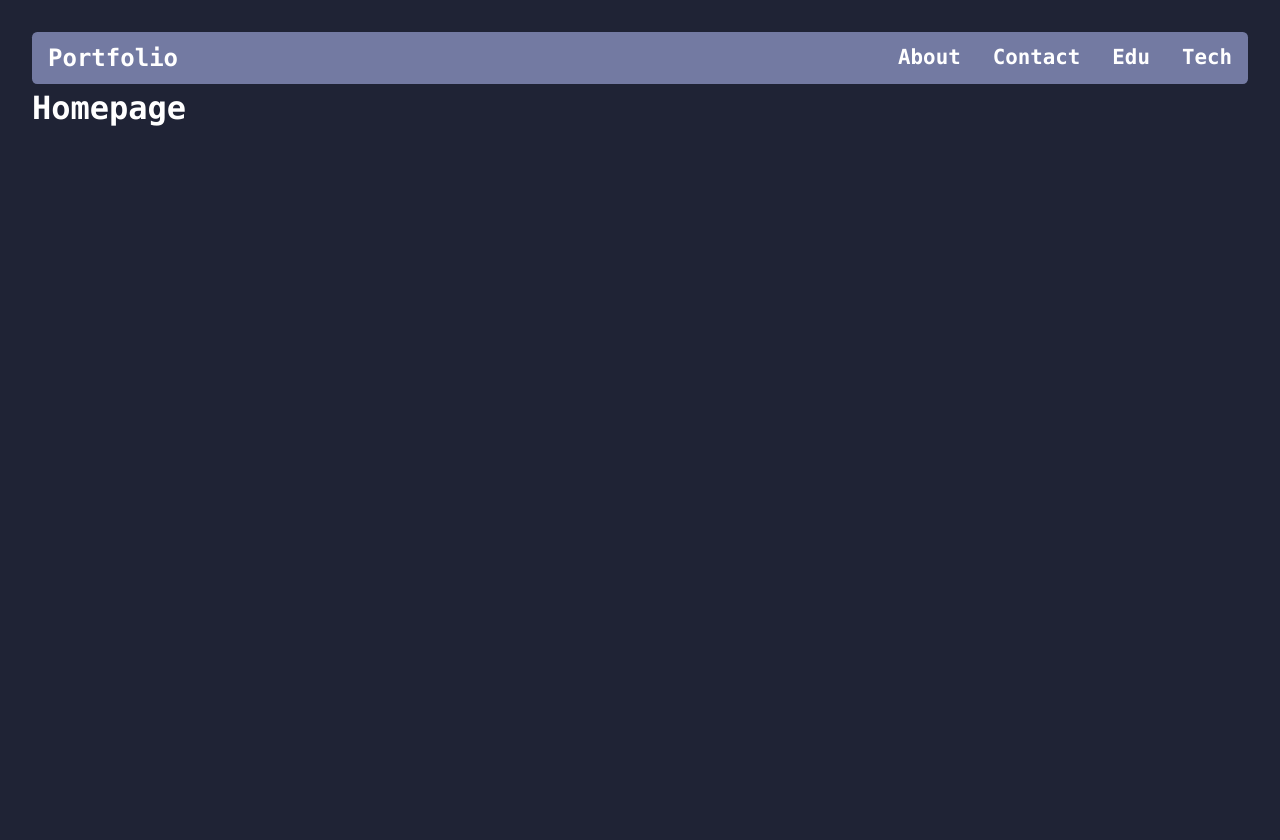
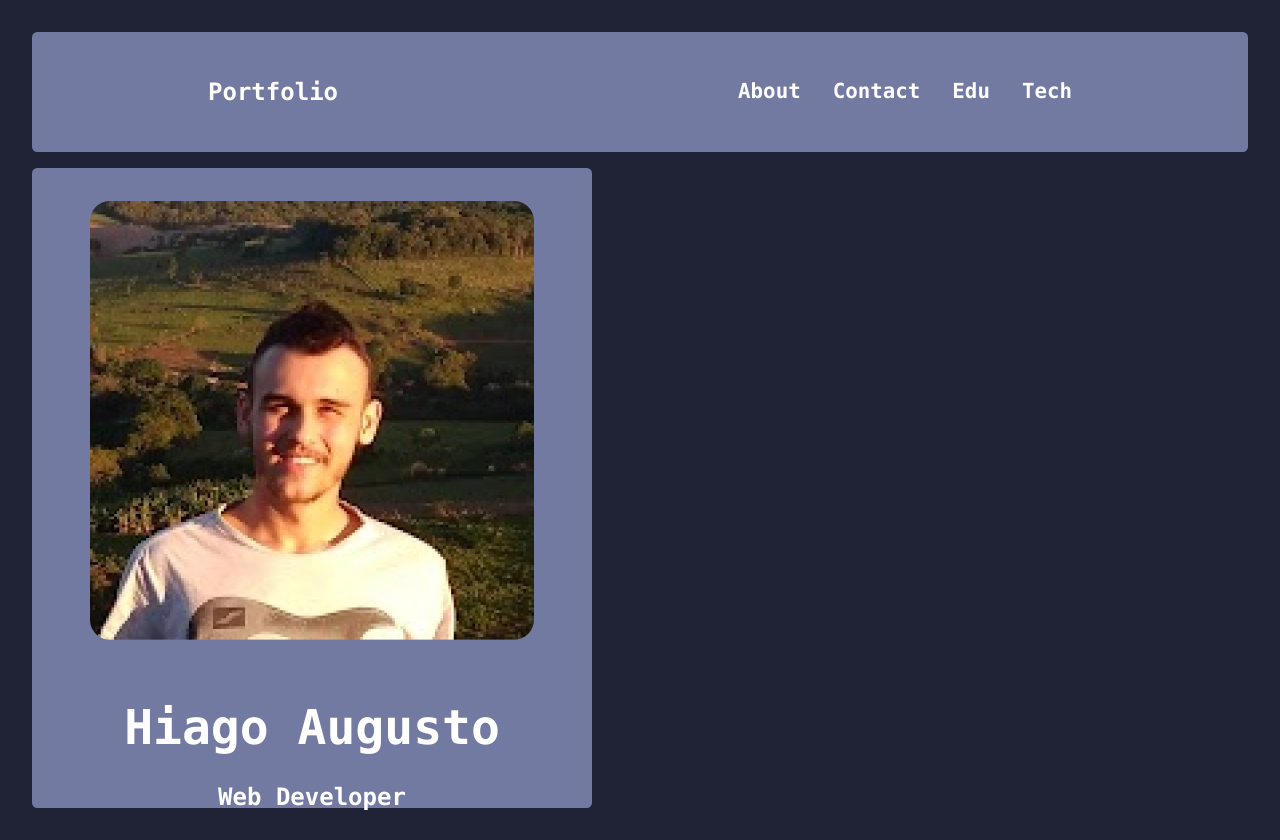
Before and after one commit to JaaJPlayz/portfolio-client, a React (Vite) app: page / in a window 1280 px wide. Before the commit the page ends 800 px from the top, so only its background shows below. Built offline with nearby package versions, Linux system fonts and the light colour scheme.

Commit message:
Feat: Implementing a "Me" section

```diff
--- /dev/null
+++ b/src/components/HomepageMe.tsx
@@ -0,0 +1,17 @@
+import styles from "./styles/homepageme.module.css";
+
+function HomepageMe() {
+  return (
+    <div className={styles["homepage-me"]}>
+      <div className={styles["my-photo"]}>
+        <img src="image 7.png" alt="My Photo" />
+      </div>
+      <div className={styles["my-info"]}>
+        <h1 className={styles["my-name"]}>Hiago Augusto</h1>
+        <p className={styles["my-title"]}>Web Developer</p>
+      </div>
+    </div>
+  );
+}
+
+export default HomepageMe;
--- a/src/components/styles/header.module.css
+++ b/src/components/styles/header.module.css
@@ -6,11 +6,14 @@
   background-color: var(--secondary-color);
   color: var(--text-color);
   border-radius: 0.325rem;
+  margin-bottom: 1rem;
+  height: 7.5rem;
 }
 
 .logo {
   display: flex;
   align-items: center;
+  margin-left: 10rem;
 }
 
 .logo a {
@@ -23,6 +26,7 @@
 .links {
   display: flex;
   gap: 2rem;
+  margin-right: 10rem;
 }
 
 .links a {
--- /dev/null
+++ b/src/components/styles/homepageme.module.css
@@ -0,0 +1,31 @@
+.homepage-me {
+  display: flex;
+  justify-content: center;
+  align-items: center;
+  flex-direction: column;
+  gap: 1rem;
+  padding: 1rem;
+  height: 80vh;
+  width: 35rem;
+  background-color: var(--secondary-color);
+  color: var(--text-color);
+  font-size: 1.5rem;
+  font-weight: bold;
+  text-align: center;
+  border-radius: 0.325rem;
+}
+
+.my-photo img {
+  border-radius: 10px;
+  object-fit: cover;
+  margin-top: 2.5rem;
+}
+
+.my-info {
+  display: flex;
+  flex-direction: column;
+  justify-content: center;
+  align-items: center;
+  gap: 1rem;
+  margin-top: 2.2rem;
+}
--- a/src/pages/Homepage.tsx
+++ b/src/pages/Homepage.tsx
@@ -1,9 +1,11 @@
+import HomepageMe from "../components/HomepageMe";
+
 function Homepage() {
   return (
     <div className="homepage">
-      <h1>Homepage</h1>
+      <HomepageMe />
     </div>
-  )
+  );
 }
 
-export default Homepage
+export default Homepage;
```
Also changed, not shown: public/image 7.png (added).
